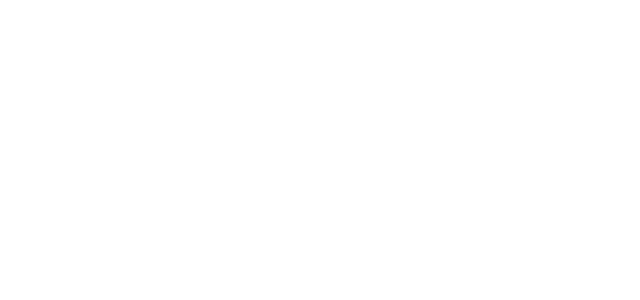
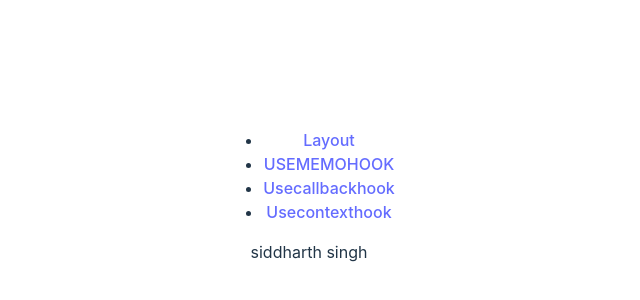
Before and after one commit to siddharth6164/Basic_Topic_React, a React (Vite) app: page /Usecontexthook in a window 1280 px wide. Before the commit this address had no page. Shown: the part 212-512 px from the top of the page, without its empty margins (331-971 px from the left). Built offline with nearby package versions, Linux system fonts and the light colour scheme.

Commit message:
new hook

```diff
--- a/src/App.jsx
+++ b/src/App.jsx
@@ -3,6 +3,7 @@ import './App.css'
 import Layout from './components/Layout'
 import Usememohook from './components/Usememohook'
 import Usecallbackhook from './components/Usecallbackhook'
+import Usecontexthook from './components/Usecontexthook'
 
 function App() {
 
@@ -13,6 +14,7 @@ function App() {
         <Route path="" element={<Layout/>}>
         <Route path="/Usememohook" element={<Usememohook/>} />
         <Route path="/Usecallbackhook" element={<Usecallbackhook/>} />
+        <Route path="/Usecontexthook" element={<Usecontexthook/>} />
         </Route>
       </Routes>
      </BrowserRouter>
--- /dev/null
+++ b/src/components/Contexthookuse.jsx
@@ -0,0 +1,13 @@
+import React, { useContext } from 'react'
+import {Mycontext} from "./Usecontexthook"
+function Contexthookuse() {
+    const name = useContext(Mycontext);
+
+    return (
+        <div>
+            {name}
+        </div>
+    )
+}
+
+export default Contexthookuse
--- a/src/components/Layout.jsx
+++ b/src/components/Layout.jsx
@@ -7,6 +7,7 @@ function Layout() {
             <li><Link to="/">Layout</Link></li>
             <li><Link to="/Usememohook">USEMEMOHOOK</Link></li>
             <li><Link to="/Usecallbackhook">Usecallbackhook</Link></li>
+            <li><Link to="/Usecontexthook">Usecontexthook</Link></li>
         </ul>
         {console.log('Layout')}
         <Outlet/>
--- /dev/null
+++ b/src/components/Usecontexthook.jsx
@@ -0,0 +1,13 @@
+import React, { createContext } from 'react'
+import Contexthookuse from './Contexthookuse';
+const Mycontext=createContext();
+function Usecontexthook() {
+  return (
+    <Mycontext.Provider value={"siddharth singh"}>
+        <Contexthookuse/>
+    </Mycontext.Provider>
+  )
+}
+
+export {Mycontext}
+export default Usecontexthook
```
